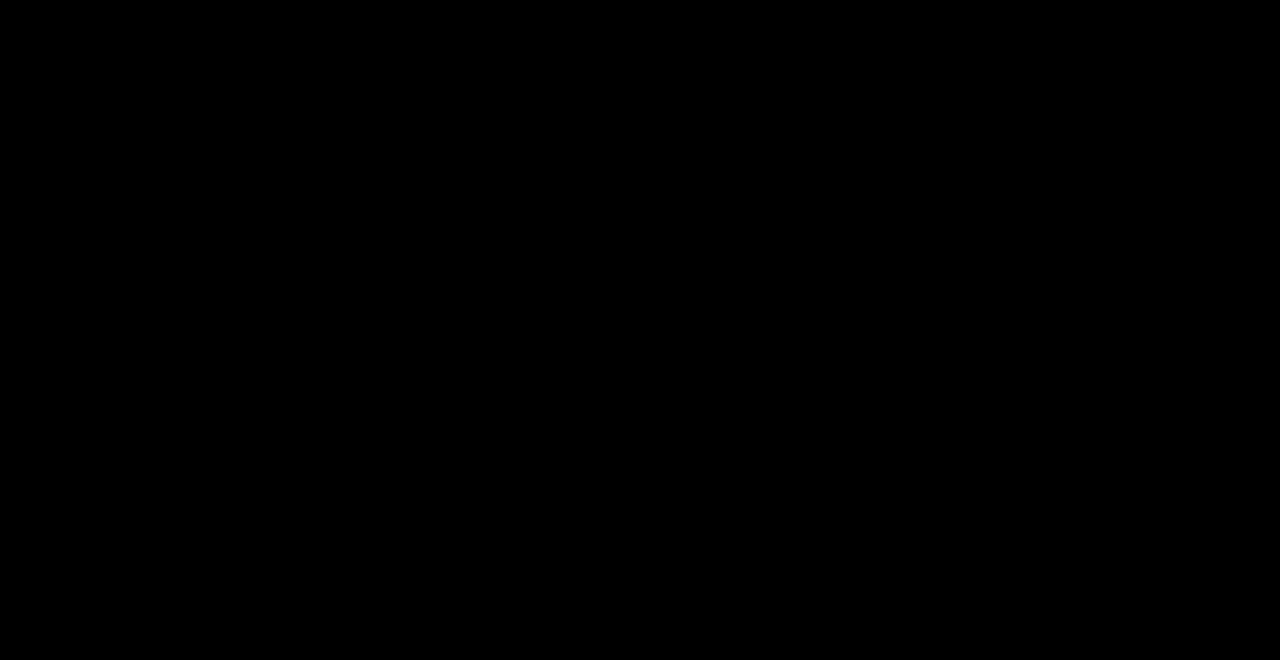
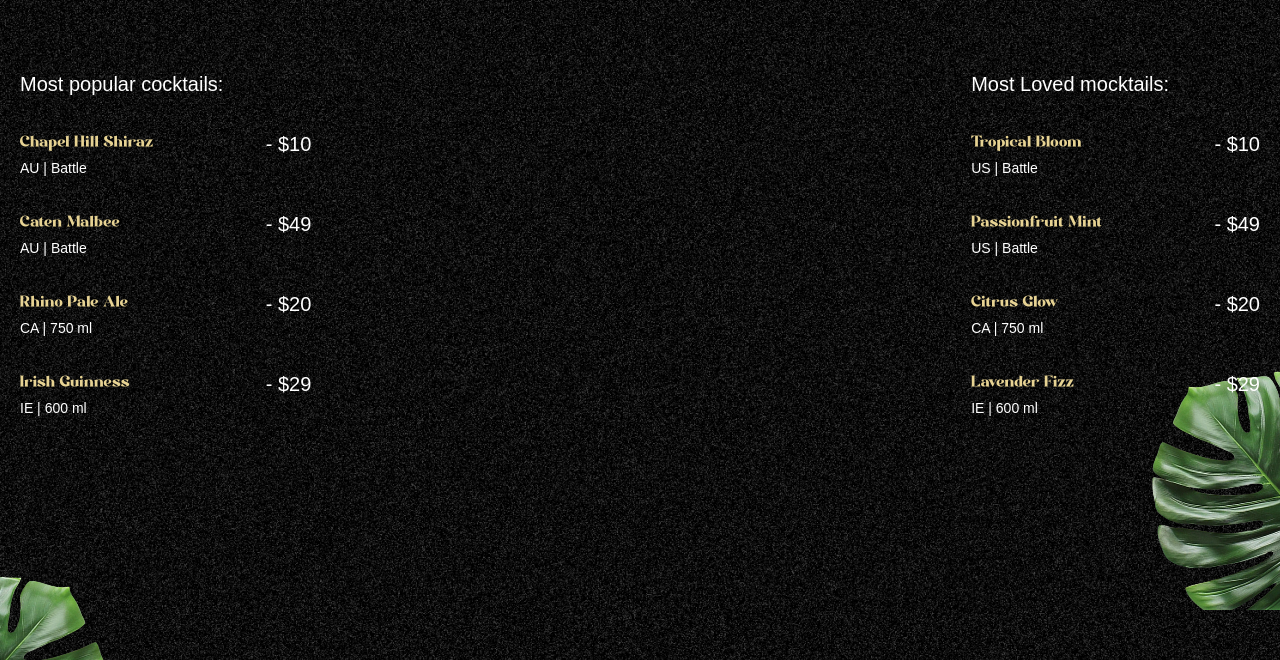
Before and after one commit to Tusharmaji135/gsap_cocktails, a React (Vite) app: page / in a window 1280 px wide. Shown: the part 890-1550 px from the top of the page. Built offline with nearby package versions, Linux system fonts and the light colour scheme; a web font is replaced by a local one.

Commit message:
Add Cocktails component and integrate it into App

```diff
--- a/src/App.jsx
+++ b/src/App.jsx
@@ -3,6 +3,7 @@
 import { ScrollTrigger, SplitText } from "gsap/all";
 import Navbar from "./components/Navbar";
 import Hero from "./components/Hero";
+import Cocktails from "./components/Cocktails";
 gsap.registerPlugin(ScrollTrigger, SplitText);
 
 const App = () => {
@@ -10,6 +11,7 @@
     <main>
       <Navbar />
       <Hero />
+      <Cocktails />
     </main>
   );
 };
--- /dev/null
+++ b/src/components/Cocktails.jsx
@@ -0,0 +1,57 @@
+import React from 'react'
+import { cocktailLists, mockTailLists } from '../../constants'
+import { useGSAP } from '@gsap/react'
+import gsap from 'gsap'
+
+const Cocktails = () => {
+  useGSAP(()=>{
+    const paralexTimeline = gsap.timeline({
+      scrollTrigger:{
+        trigger:"#cocktails",
+        start:"top 30%",
+        end:"bottom 80%",
+        scrub:true
+      }
+    })
+    paralexTimeline.from("#c-left-leaf",{x:-100,y:100},0).from("#c-right-leaf",{x:100,y:-100},0)
+  })
+  return (
+    <section id="cocktails" className='noisy'>
+      <img src="/images/cocktail-left-leaf.png" alt="left-leaf" id='c-left-leaf' />
+      <img src="/images/cocktail-right-leaf.png" alt="right-leaf" id='c-right-leaf' />
+
+      <div className='list'>
+        <div className="popular">
+          <h2>Most popular cocktails:</h2>
+          <ul>
+            {cocktailLists.map(drink=>(
+              <li key={drink.name}>
+                <div className='md:me-28'>
+                  <h3>{drink.name}</h3>
+                  <p>{drink.country} | {drink.detail}</p>
+                </div>
+                <span>- {drink.price}</span>
+              </li>
+            ))}
+          </ul>
+        </div>
+        <div className="loved">
+          <h2>Most Loved mocktails:</h2>
+          <ul>
+            {mockTailLists.map(drink=>(
+              <li key={drink.name}>
+                <div className='me-28'>
+                  <h3>{drink.name}</h3>
+                  <p>{drink.country} | {drink.detail}</p>
+                </div>
+                <span>- {drink.price}</span>
+              </li>
+            ))}
+          </ul>
+        </div>
+      </div>
+    </section>
+  )
+}
+
+export default Cocktails
```
